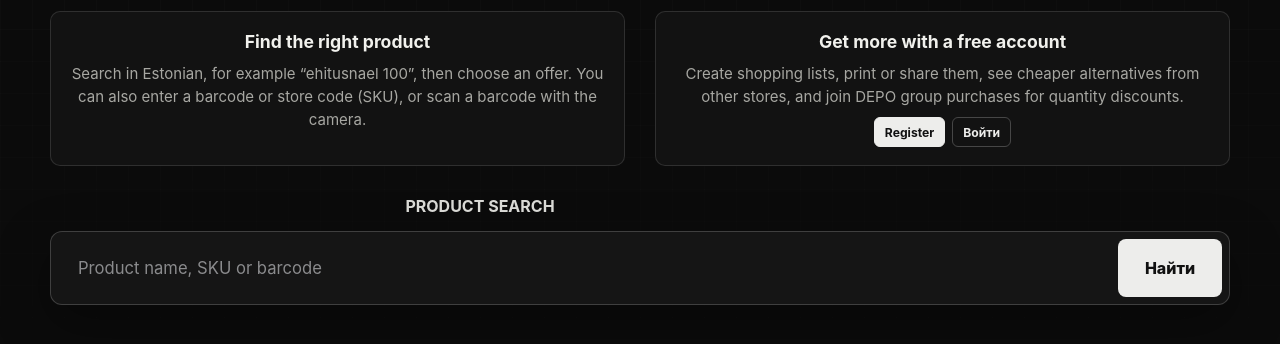
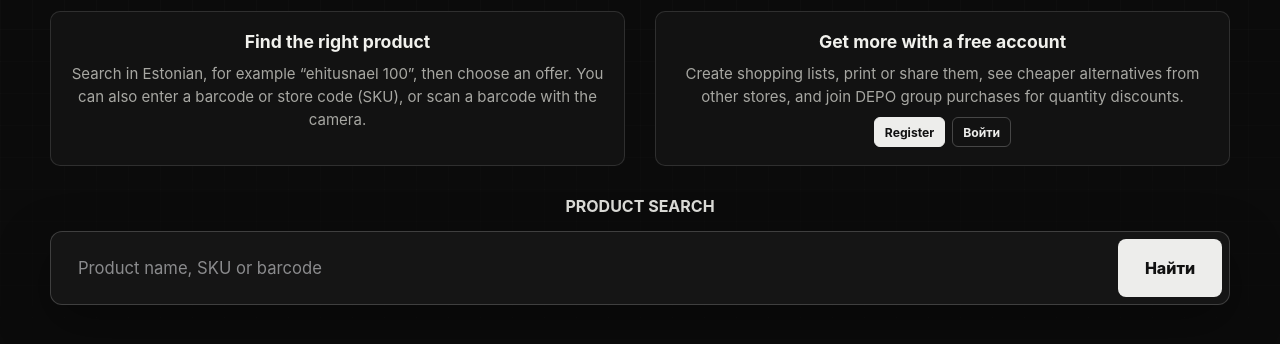
Before and after one commit to SRZ1987/django-parser, a Django app: page / in a window 1280 px wide. Shown: the part 131-475 px from the top of the page. Run offline with Django 5.2, Linux system fonts and the light colour scheme; data comes from the database, SQL or seed files in the repository; data that the repository does not hold is empty.

Commit message:
Center homepage search heading

```diff
--- a/main/static/main/css/tannenberg.css
+++ b/main/static/main/css/tannenberg.css
@@ -125,7 +125,9 @@ body::before {
 }
 
 .search-workspace .hero-content h1 {
-    margin-bottom: 14px;
+    width: 100%;
+    max-width: none;
+    margin: 0 0 14px;
     font-size: 1rem;
     text-align: center;
 }
--- a/main/templates/main/base.html
+++ b/main/templates/main/base.html
@@ -7,7 +7,7 @@
     <meta name="viewport" content="width=device-width, initial-scale=1">
     <title>{% block title %}Tannenberg{% endblock %}</title>
     <link rel="stylesheet" href="{% static 'main/css/style.css' %}?v=10">
-    <link rel="stylesheet" href="{% static 'main/css/tannenberg.css' %}?v=13">
+    <link rel="stylesheet" href="{% static 'main/css/tannenberg.css' %}?v=14">
     <link rel="stylesheet" href="{% static 'main/css/barcode-scanner.css' %}?v=2">
     <script src="{% static 'main/js/menu.js' %}?v=1" defer></script>
     <script src="{% static 'main/js/search-suggestions.js' %}?v=3" defer></script>
--- a/main/tests.py
+++ b/main/tests.py
@@ -272,7 +272,8 @@ class MainCatalogTests(TestCase):
         self.assertIn("font-size: 1.1rem;", css)
         self.assertIn("font-size: 0.94rem;", css)
         self.assertIn("text-align: center;", css)
-        self.assertContains(response, "tannenberg.css?v=13", html=False)
+        self.assertIn("max-width: none;", css)
+        self.assertContains(response, "tannenberg.css?v=14", html=False)
 
     def test_home_shows_compact_search_guide_and_guest_account_benefits(self):
         response = self.client.get(
```
